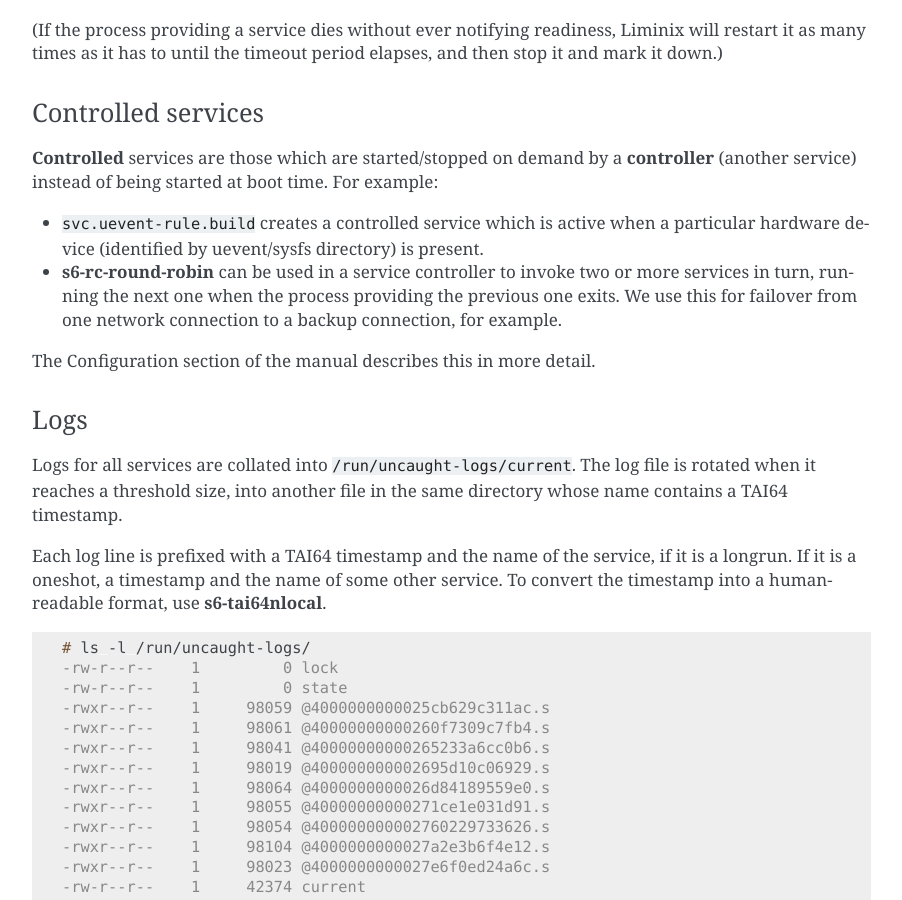
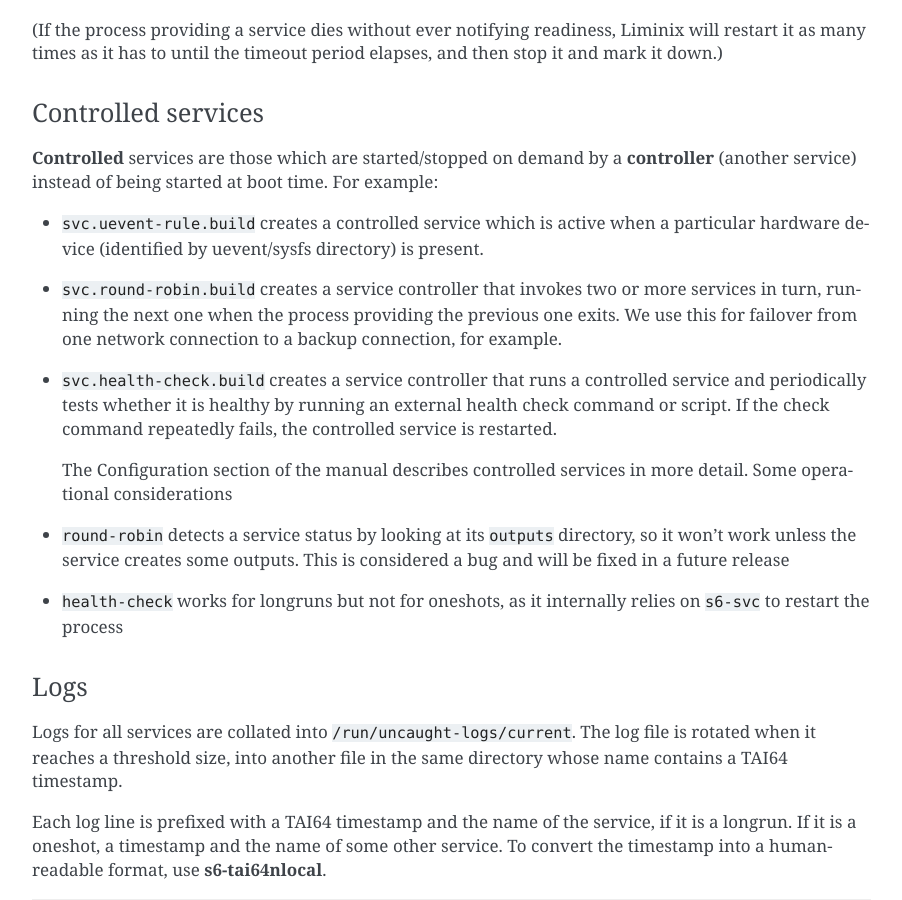
Before and after one commit to telent/liminix, a Sphinx documentation site: the page built from doc/admin.rst, in a window 1280 px wide and 900 px high, scrolled down 1024 px. Shown: the whole window, without its empty margins (282-1184 px from the left). Built offline with Sphinx 7.4.7, drawn with Linux system fonts in a browser that asks for light colours; pages that are not in the unit, such as notebooks, are missing from menus.

Commit message:
admin doc: updte round-robin, explain health check

```diff
--- a/doc/admin.rst
+++ b/doc/admin.rst
@@ -72,12 +72,27 @@
   active when a particular hardware device (identified by uevent/sysfs
   directory) is present.
 
-* :command:`s6-rc-round-robin` can be used in a service controller to
-  invoke two or more services in turn, running the next one when the
+* ``svc.round-robin.build`` creates a service controller that
+  invokes two or more services in turn, running the next one when the
   process providing the previous one exits. We use this for failover
   from one network connection to a backup connection, for example.
 
-The Configuration section of the manual describes this in more detail.
+* ``svc.health-check.build`` creates a service controller that
+  runs a controlled service and periodically tests whether it is
+  healthy by running an external health check command or script. If the
+  check command repeatedly fails, the controlled service is
+  restarted.
+
+  The Configuration section of the manual describes controlled
+  services in more detail. Some operational considerations
+
+* ``round-robin`` detects a service status by looking at its
+  :file:`outputs` directory, so it won't work unless the service
+  creates some outputs. This is considered a bug and will be
+  fixed in a future release
+
+* ``health-check`` works for longruns but not for oneshots, as it
+  internally relies on ``s6-svc`` to restart the process
 
 Logs
 ====
```
Also changed, not shown: 2 other files.
